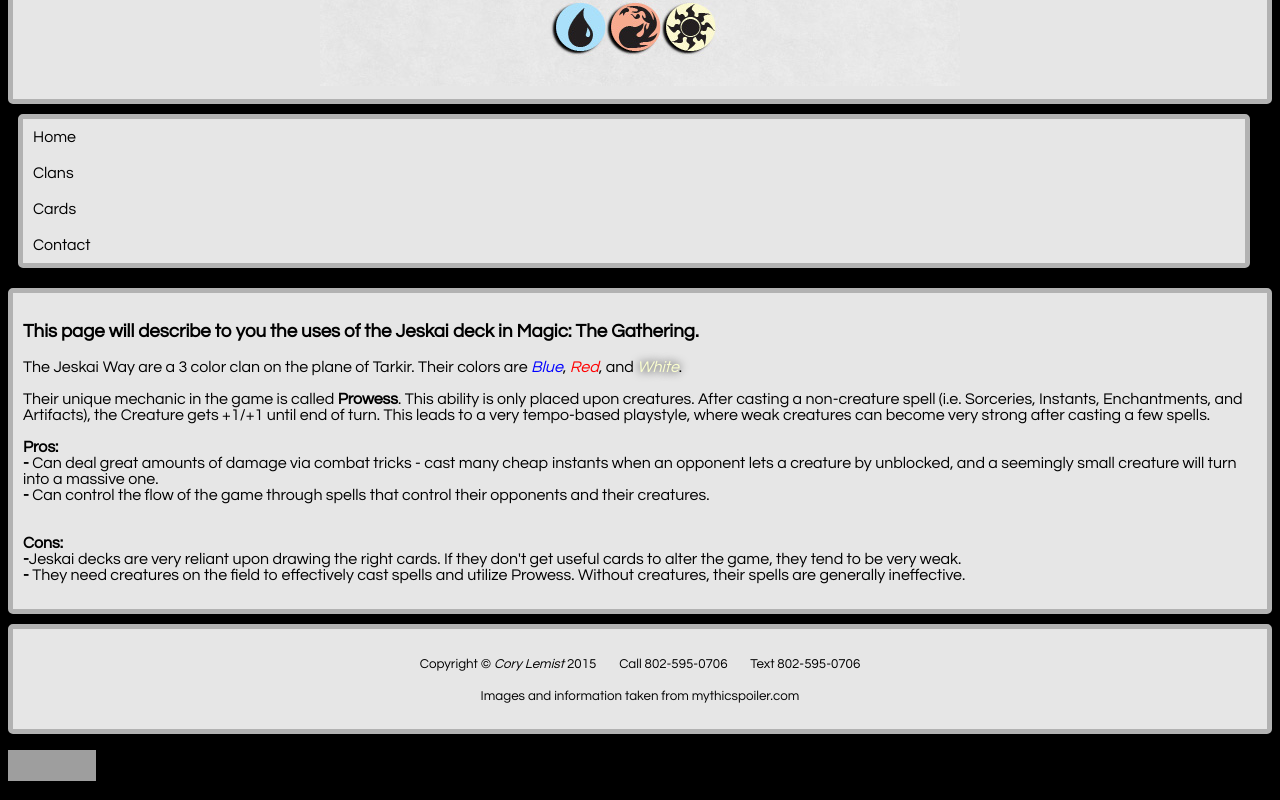
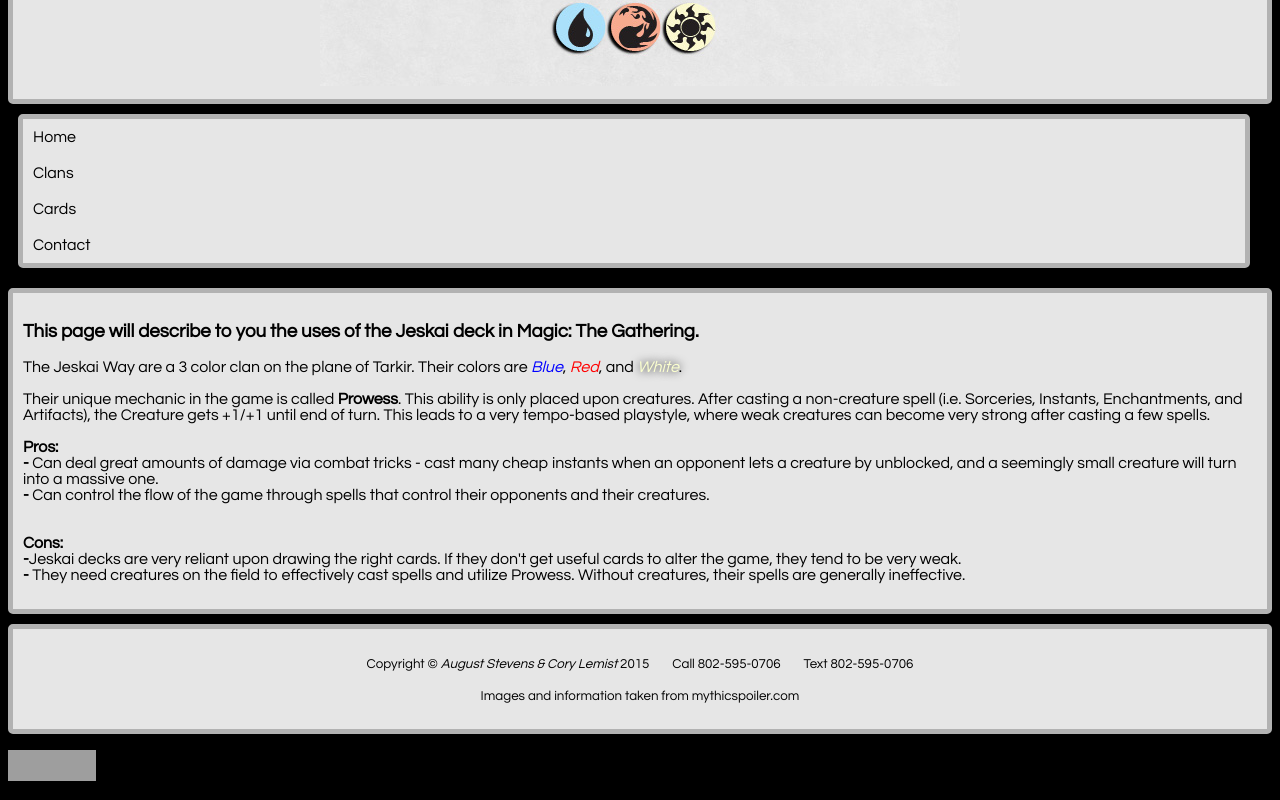
Before and after one commit to CoryLemist/CoryLemist.github.io, a plain HTML site: page jeskai.html in a window 1280 px wide. Shown: the part 328-1128 px from the top of the page. Drawn offline with Linux system fonts and the light colour scheme; grey boxes are pictures that could not be loaded.

Commit message:
Update jeskai.html

```diff
--- a/jeskai.html
+++ b/jeskai.html
@@ -53,7 +53,7 @@
 </div>
 
 <footer class="foot">
-				<p><small>Copyright &copy; <em>Cory Lemist</em> 2015 <span class="tab"></span><a href="tel:802-595-0706"> Call 802-595-0706</a><span class="tab"></span>
+				<p><small>Copyright &copy; <em>August Stevens &amp; Cory Lemist</em> 2015 <span class="tab"></span><a href="tel:802-595-0706"> Call 802-595-0706</a><span class="tab"></span>
 				<a href="sms:802-595-0706"> Text 802-595-0706</a></small></p>
 				<p><small>Images and information taken from mythicspoiler.com</small></p>
 
```
